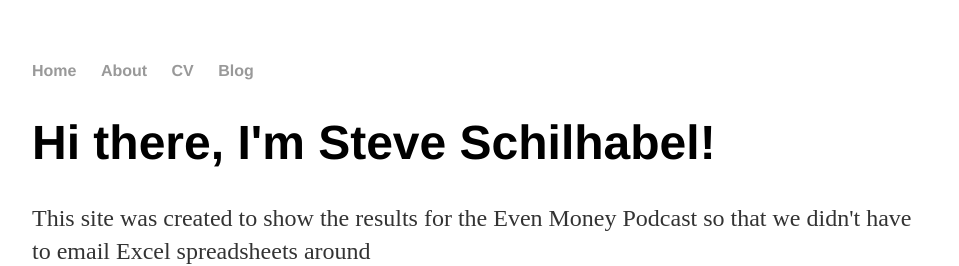
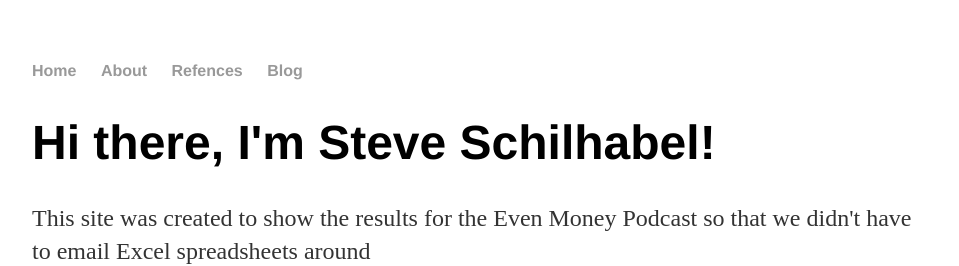
Before and after one commit to tsmith3480/sasajs.github.io, a Jekyll site: the page built from index.html, in a window 1280 px wide. Shown: the top 266 px of the page, without its empty margins (160-1119 px from the left). Built offline with Jekyll 4.4.1, drawn with Linux system fonts in a browser that asks for light colours.

Commit message:
Update default.html

```diff
--- a/_layouts/default.html
+++ b/_layouts/default.html
@@ -13,7 +13,7 @@
 <ul>
 <li><a href="/">Home</a></li>
 <li><a href="/about">About</a></li>
-<li><a href="/cv">CV</a></li>
+<li><a href="/cv">Refences</a></li>
 <li><a href="/blog">Blog</a></li>
 </ul>
     </nav>
```
